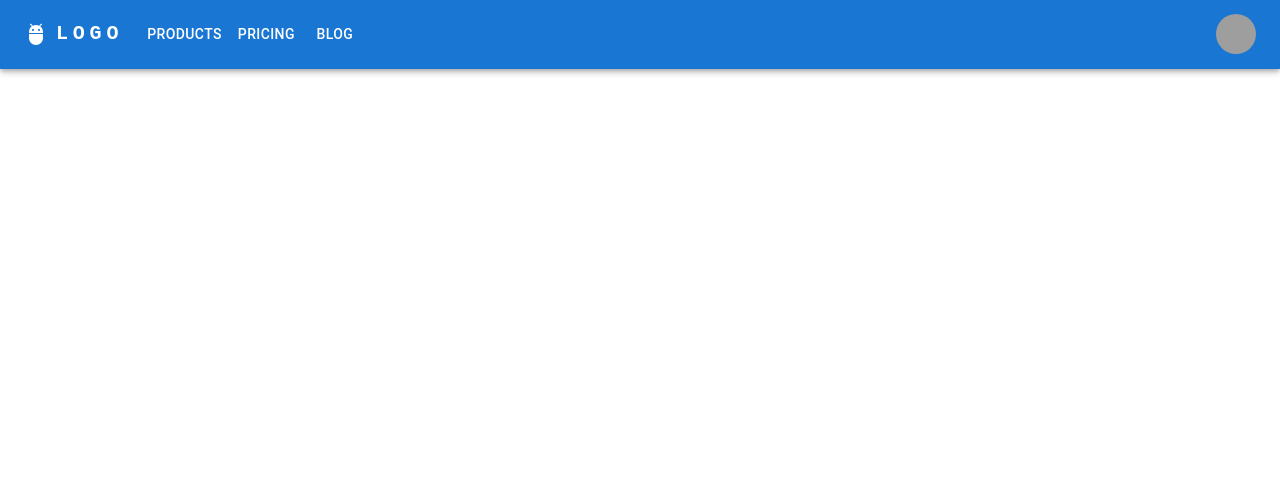
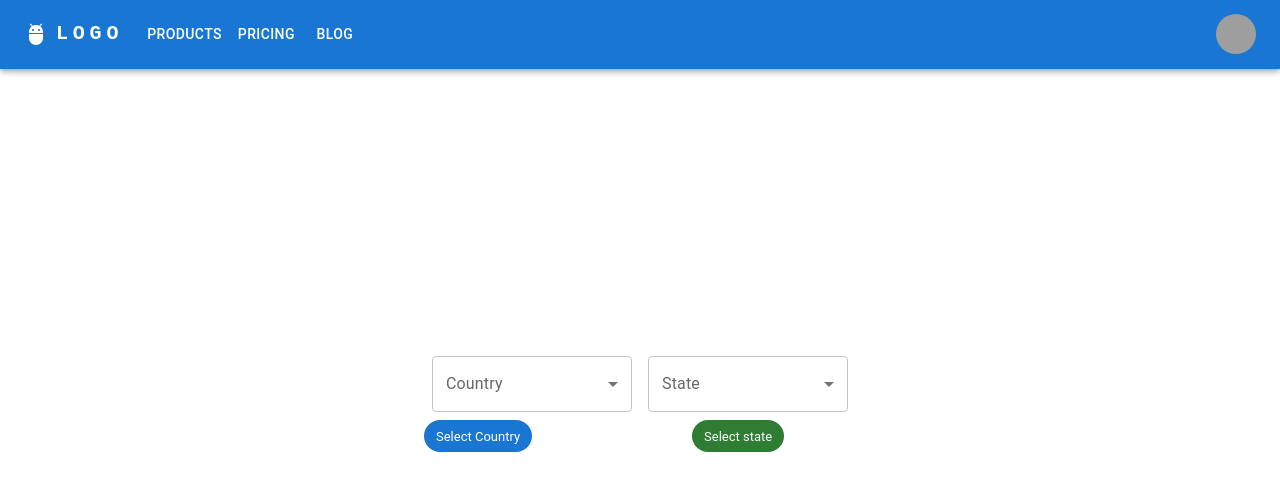
Before and after one commit to Bindu272/react-projects, a React (Create React App) app: page /cityCountry in a window 1280 px wide. Shown: the top 490 px of the page. Built offline with nearby package versions, Linux system fonts and the light colour scheme; grey boxes are pictures that could not be loaded.

Commit message:
CityByCountry app

```diff
--- a/src/App.tsx
+++ b/src/App.tsx
@@ -8,6 +8,7 @@ import AccordionNoDivider from './Screens/Accordion/Accordion';
 import Home from './Screens/Home/Home';
 import ColorGenerator from './Screens/ColorGenarator/ColorGenerator';
 import Todo from './Screens/Todo/Todo';
+import CityByCountry from './Screens/CityByCountry/CityByCountry';
 
 function App() {
   return (
@@ -20,6 +21,7 @@ function App() {
       <Route path='/accordion' element={<AccordionNoDivider/>}/>
       <Route path='/colorGenerator' element={<ColorGenerator/>}/>
       <Route path='/todo' element={<Todo/>}/>
+      <Route path='/cityCountry' element={<CityByCountry/>}/>
     </Routes>
     </Layout>
     <Footer/>
--- /dev/null
+++ b/src/Screens/CityByCountry/CityByCountry.tsx
@@ -0,0 +1,149 @@
+import React, { useState } from 'react'
+import InputLabel from '@mui/material/InputLabel';
+import MenuItem from '@mui/material/MenuItem';
+import FormControl from '@mui/material/FormControl';
+import Select, { SelectChangeEvent } from '@mui/material/Select';
+import Chip from '@mui/material/Chip';
+import Stack from '@mui/material/Stack';
+const countries = [
+    { name: "India", state: ["Andhra Pradesh", " Arunachal Pradesh", "Assam", "Bihar", "Chhattisgarh", "Goa", "Gujarat", "Haryana", "Himachal Pradesh", " Karnataka", "  Nagaland"] },
+    {
+       name: "United States",
+        state: [
+          "Alabama",
+          "Alaska",
+          "Arizona",
+          "Arkansas",
+          "California",
+          "Colorado",
+          "Connecticut",
+          "Delaware",
+          "Florida",
+          "Georgia",
+          "Hawaii",
+          "Idaho",
+          "Illinois",
+          "Indiana",
+          "Iowa",
+          "Kansas",
+          "Kentucky",
+          "Louisiana",
+          "Maine",
+          "Maryland",
+          "Massachusetts",
+          "Michigan",
+          "Minnesota",
+          "Mississippi",
+          "Missouri",
+          "Montana",
+          "Nebraska",
+          "Nevada",
+          "New Hampshire",
+          "New Jersey",
+          "New Mexico",
+          "New York",
+          "North Carolina",
+          "North Dakota",
+          "Ohio",
+          "Oklahoma",
+          "Oregon",
+          "Pennsylvania",
+          "Rhode Island",
+          "South Carolina",
+          "South Dakota",
+          "Tennessee",
+          "Texas",
+          "Utah",
+          "Vermont",
+          "Virginia",
+          "Washington",
+          "West Virginia",
+          "Wisconsin",
+          "Wyoming"
+        ]
+      },
+      {
+        name: "Canada",
+        state: [
+          "Alberta",
+          "British Columbia",
+          "Manitoba",
+          "New Brunswick",
+          "Newfoundland and Labrador",
+          "Nova Scotia",
+          "Ontario",
+          "Prince Edward Island",
+          "Quebec",
+          "Saskatchewan",
+          "Northwest Territories",
+          "Nunavut",
+          "Yukon"
+        ]
+      },{
+        name: "United Kingdom",
+        state: [
+          "England",
+          "Scotland",
+          "Wales",
+          "Northern Ireland"
+        ]
+      }
+
+];
+const CityByCountry = () => {
+    const [selectedCountry, setSelectedCountry] = useState('');
+    const [selectedState, setSelectedState] = useState('')
+    const handleSelectedCountry = (e: SelectChangeEvent) => {
+        const country = e.target.value
+        setSelectedCountry(country)
+    }
+    const handleSelectedState = (e: SelectChangeEvent) => {
+        const state = e.target.value;
+        setSelectedState(state)
+    }
+    return (<div style={{ display: 'flex', flexDirection: 'column' }}>
+
+        <div>
+            <FormControl sx={{ m: 1, minWidth: 200 }} >
+                <InputLabel id="demo-simple-select-label">Country</InputLabel>
+                <Select
+                    labelId="demo-simple-select-label"
+                    id="demo-simple-select"
+                    value={selectedCountry}
+                    label="Country"
+                    onChange={handleSelectedCountry}
+                >
+                    {countries.map((country) => (
+                        <MenuItem value={country.name}>{country.name}</MenuItem>
+                    ))}
+                </Select>
+            </FormControl>
+            <FormControl sx={{ m: 1, minWidth: 200 }} >
+                <InputLabel id="demo-simple-select-label">State</InputLabel>
+                <Select
+                    labelId="demo-simple-select-label"
+                    id="demo-simple-select"
+                    value={selectedState}
+                    label="State"
+                    onChange={handleSelectedState}
+                >
+                    {selectedCountry &&
+                        countries
+                            .find((country) => country.name === selectedCountry)
+                            ?.state.map((state, index) => <MenuItem value={state}>{state}</MenuItem>)}
+                </Select>
+            </FormControl>
+        </div>
+        <div>
+            <Stack direction="row" spacing={20}>
+                {selectedCountry ? (<Chip label={selectedCountry} color="primary" />) : (<Chip label='Select Country' color="primary" />)}
+
+                {selectedState ? (<Chip label={selectedState} color="success" />) : (<Chip label='Select state' color="success" />)}
+            </Stack>
+        </div>
+
+    </div>
+    )
+}
+
+export default CityByCountry
--- a/src/component/Card/Card.tsx
+++ b/src/component/Card/Card.tsx
@@ -27,7 +27,7 @@ const Task = [
         id: 2,
         name: 'Todo',
         path: './todo',
-        link: 'https://github.com/Bindu272/myntra-app/'
+        link: 'https://github.com/Bindu272/react-projects/blob/master/src/Screens/Todo/Todo.tsx'
     },
     {
         id: 3,
@@ -37,8 +37,8 @@ const Task = [
     },
     {
         id: 4,
-        name: 'Random Hex Color Generator',
-        path: './colorGenerator',
+        name: 'Select Cities By Country',
+        path: './cityCountry',
         link: 'https://github.com/Bindu272/myntra-app/'
     },
     {
```
